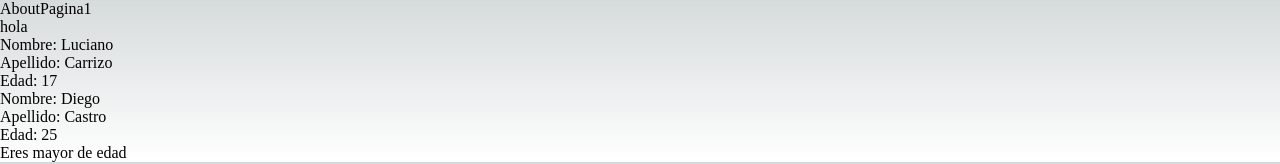
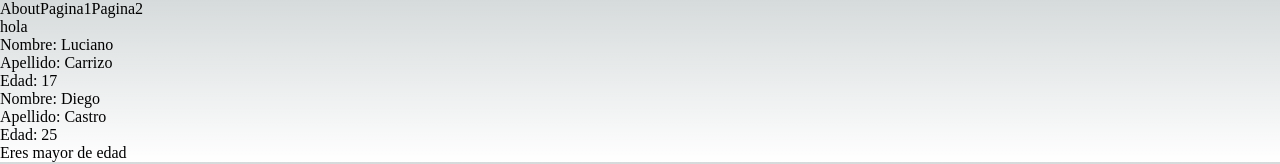
Before and after one commit to nikorai648/frontb50c12024, a Next.js app: page / in a window 1280 px wide. Shown: the top 164 px of the page. Built offline with nearby package versions, Linux system fonts and the light colour scheme.

Commit message:
ultimos cambios de materia
los ultimos cambios de materia en clase

```diff
--- a/src/pages/index.tsx
+++ b/src/pages/index.tsx
@@ -1,5 +1,6 @@
 import { Perfil } from "./Componentes/Perfil";
 import Link from 'next/link';
+import React, {useState} from 'react'
 // import styles from "@/styles/Home.module.css";
 
 export default function Home() {
@@ -16,6 +17,9 @@ export default function Home() {
         <Link href="/Pagina1">
           Pagina1
         </Link>
+        <Link href="/Pagina2">
+         Pagina2
+        </Link>
       </nav>
       <p>hola</p>
       <Perfil nombre="Luciano" apellido="Carrizo" edad={17} />
```
